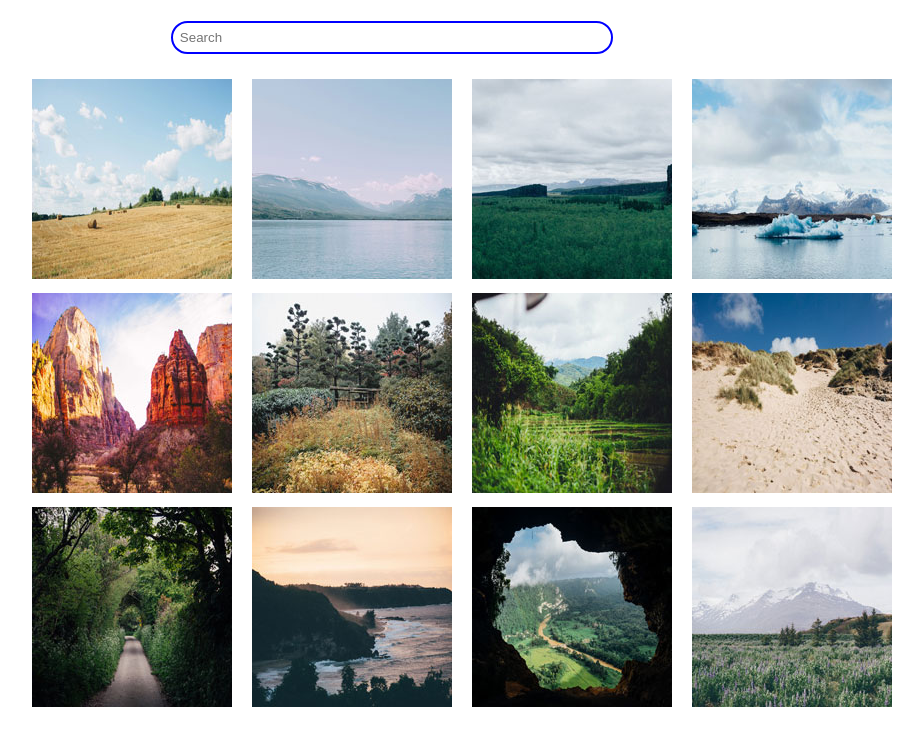
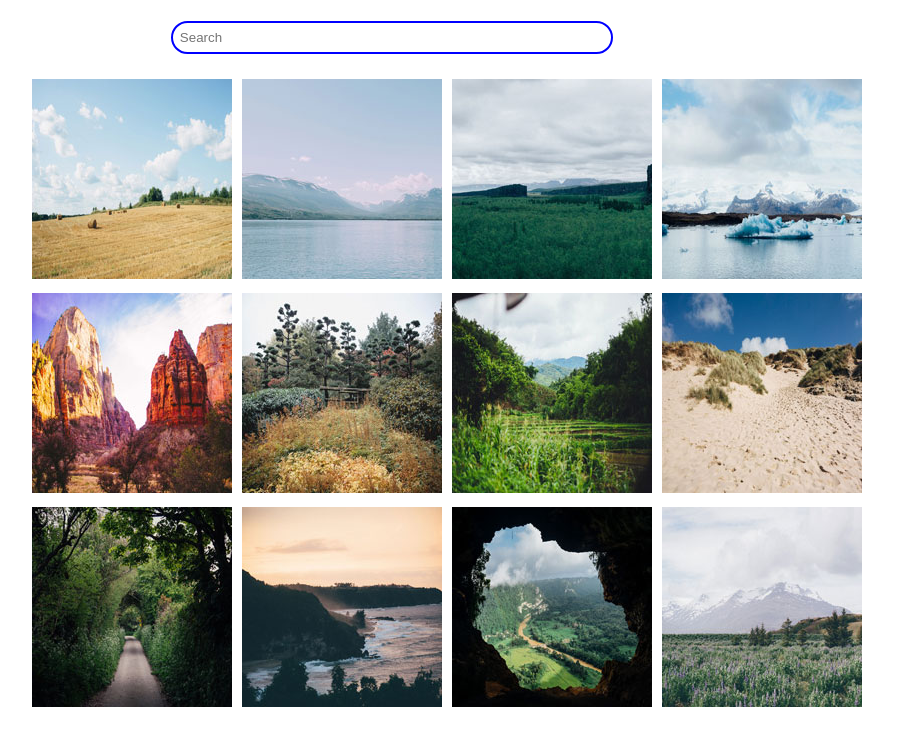
Before and after one commit to Jmbome/tech-degree-project-5, a plain HTML site: page index.html in a window 1280 px wide. Shown: the whole page, without its empty margins (229-1152 px from the left). Drawn offline with Linux system fonts and the light colour scheme.

Commit message:
final-update

```diff
--- a/css/styles.css
+++ b/css/styles.css
@@ -5,8 +5,8 @@
 .gallery{
     max-width: auto;
   display:grid;
-  grid-template-columns:30px 30px 30px 30px;
-  grid-gap: 10px 190px;
+  grid-template-columns:200px 200px 200px 200px;
+  grid-gap: 10px ;
  margin:2% 20% 0px 20%;
 }
 
```
